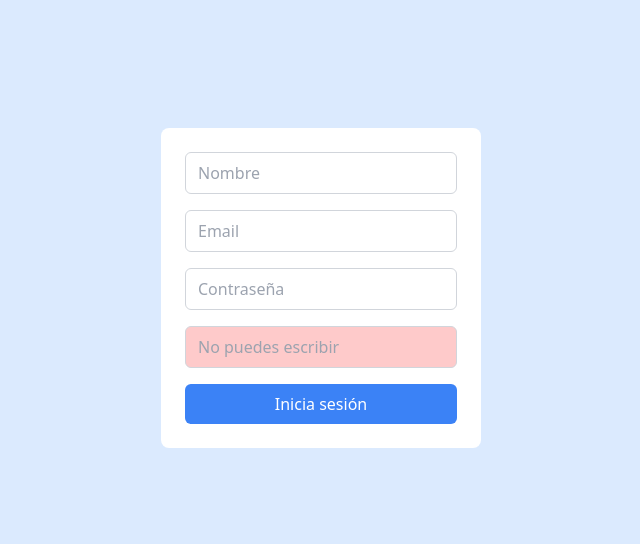
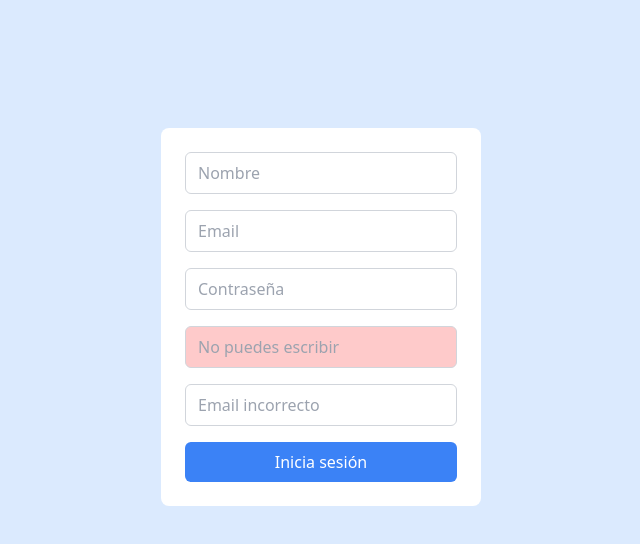
Before and after one commit to Aluonam/TailwindCSS, a Next.js app: page / in a window 1280 px wide. Shown: the top 544 px of the page, without its empty margins (319-959 px from the left). Built offline with nearby package versions, Linux system fonts and the light colour scheme.

Commit message:
style: incorrect input with Tailwind, not JS

```diff
--- a/src/pages/index.js
+++ b/src/pages/index.js
@@ -41,7 +41,8 @@ export default function Home() {
         <input class='border border-gray-300 w-full px-3 py-2 mb-4 rounded-md' type="password" placeholder="Contraseña"></input>
 
         <input class='border border-gray-300 w-full px-3 py-2 mb-4 rounded-md disabled:bg-red-200' type="text" placeholder="No puedes escribir" disabled></input>
-
+        <input class='border border-gray-300 w-full px-3 py-2 mb-4 rounded-md  invalid:focus:ring-red-400 peer' type="email" placeholder="Email incorrecto"></input>
+        <p class='text-red-400 hidden peer-invalid:block'>El correo es incorrecto</p>
 
         <input class='bg-blue-500 w-full py-2 text-white rounded-md cursor-pointer hover:bg-blue-400' type="submit" value="Inicia sesión"></input>
       </form>
```
